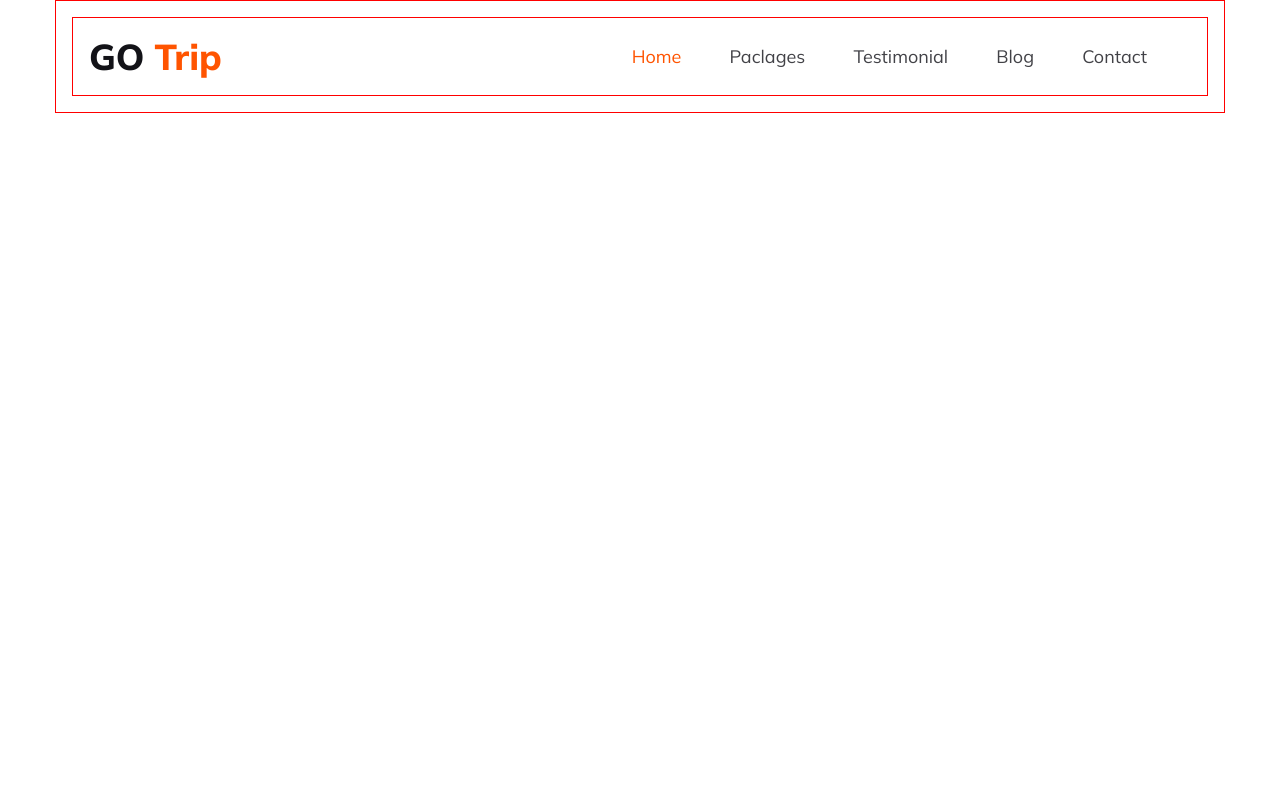
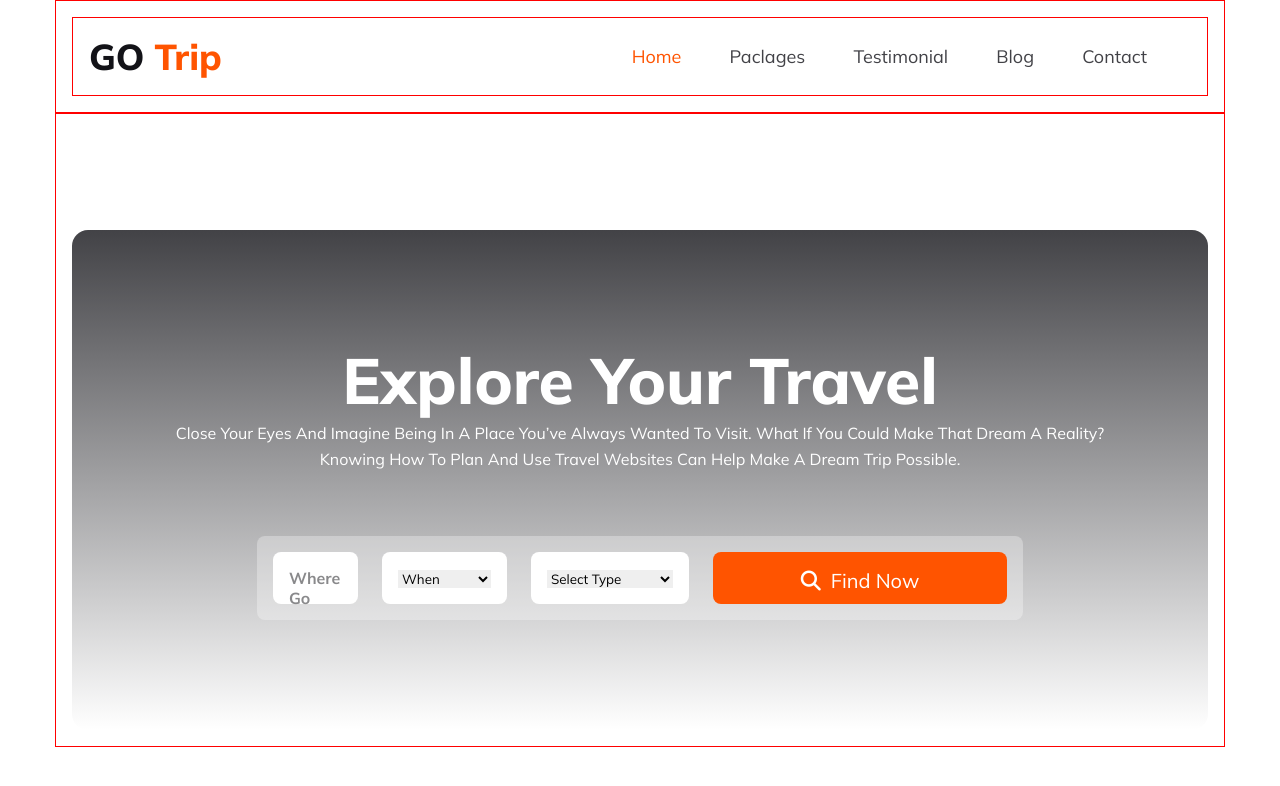
Before and after one commit to Devmdmainuddin/go-trip, a plain HTML site: page index.html in a window 1280 px wide. Drawn offline with Linux system fonts and the light colour scheme.

Commit message:
banner section create and design

```diff
--- a/index.html
+++ b/index.html
@@ -31,7 +31,45 @@
         </div>
 
     </header>
+    <main>
 
+         <!-- Banner Begin -->
+    <section class="banner">
+        <div class="container">
+           <h1 class="heading">Explore Your Travel</h1>
+           <p class="descaiption">Close your eyes and imagine being in a place you’ve always wanted to visit. What if you could make that dream a reality? Knowing how to plan and use travel websites can help make a dream trip possible.</p>
+            <div class="searching-container">
+
+                <div class="div">
+                   <h4>where go</h4>
+                </div>
+                <div class="div">
+                    <select name="when" id="">
+                        <option value="">when</option >
+                        <option value="">time</option>
+                        <option value="">when</option >
+                        <option value="">time</option>
+                        <option value="">time</option>
+                    </select>
+                </div>
+                <div class="div">
+                    <select name="when" id="">
+                        <option value="">Select Type</option >
+                        <option value="">time</option>
+                        <option value="">when</option >
+                        <option value="">time</option>
+                        <option value="">time</option>
+                    </select>
+                </div>
+                <div class="button">
+                    <a href="" class="serch-btn"><i class="fa-solid fa-magnifying-glass icon" ></i>find now</a>
+                </div>
+            </div>
+        </div>
+    </section>
+
+    <!-- Banner End -->
+    </main>
 
 </body>
 </html>
--- a/style.css
+++ b/style.css
@@ -149,3 +149,108 @@ header .navbar .bars i{
     }
 
 }
+
+
+
+
+/* banner */
+
+.banner{
+    display:flex;
+    justify-content: center;
+    align-items: center;
+    border-radius: 16px;
+    background: linear-gradient(180deg, rgba(19, 19, 24, 0.80) 0%, rgba(19, 19, 24, 0.00) 100%),url(images/Group\ 39.png);
+    background-size: cover;
+    height: 500px;
+}
+
+.banner .heading{
+    color: #FFF;
+    font-size: 64px;
+    font-weight: 800;
+    text-align: center;
+}
+.banner .descaiption{
+    color: #FFF;
+    font-size: 16px;
+    font-weight: 400;
+    line-height: 26px;
+    text-align: center;
+    padding:0 100px;
+}
+.banner .searching-container{
+    display: flex;
+    justify-content: center;
+    align-items: center;
+    border-radius: 8px;
+    background: rgba(255, 255, 255, 0.30);
+    gap:24px;
+    padding: 16px;
+    margin:64px 185px 0 185px
+}
+
+.banner .searching-container .div{
+    width: 174px;
+    height: 52px;
+    color: rgba(19, 19, 24, 0.50);
+    background:#fff;
+    font-size: 16px;
+    font-weight: 400;
+    padding:16px ;
+    border-radius: 8px;
+
+}
+.banner .searching-container h4{
+    display: block;
+    width: 100%;
+}
+.banner .searching-container .button{
+    width: 174px;
+    height: 52px;
+    font-weight: 400;
+    padding:16px;
+    border-radius: 8px;
+    width: 100%;
+    color: #FFF;
+    text-align: center;
+    font-size: 20px;
+    background: #FF5400;
+}
+.banner .searching-container .button .serch-btn{
+    color: #FFF;
+    border:none;
+    outline:none;
+}
+.banner .searching-container .button .serch-btn .icon{
+    padding-right:10px;
+}
+
+.banner .searching-container div select{
+border:none;
+outline:none;
+padding-right:35px;
+}
+
+
+@media only screen and (max-width:768px) {
+        .banner .heading {
+            font-size:22px;
+        }
+        .banner .descaiption {
+            font-size: 14px;
+           line-height: 21px;
+
+        }
+        .banner .searching-container {
+            flex-direction: column;
+            margin:32px 24px;
+            gap:16px;
+    }
+    .banner .searching-container div {
+        width:100%;
+        height: 52px;
+
+    }
+}
+/* end banner section */
```
